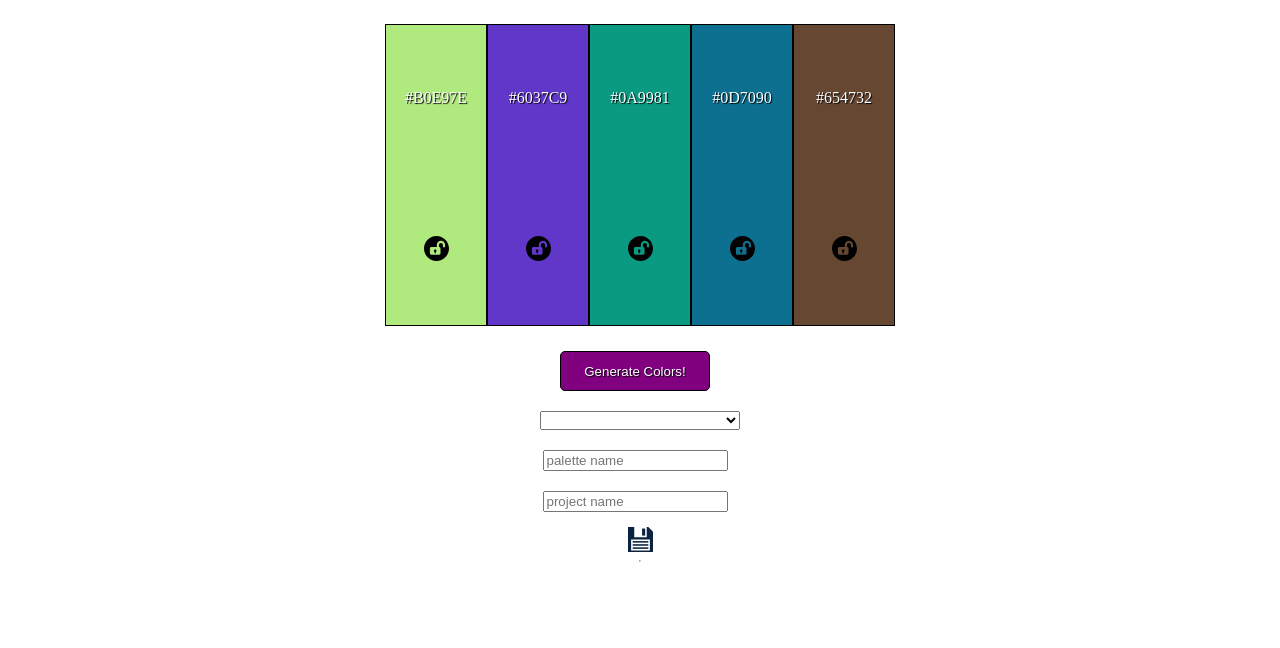
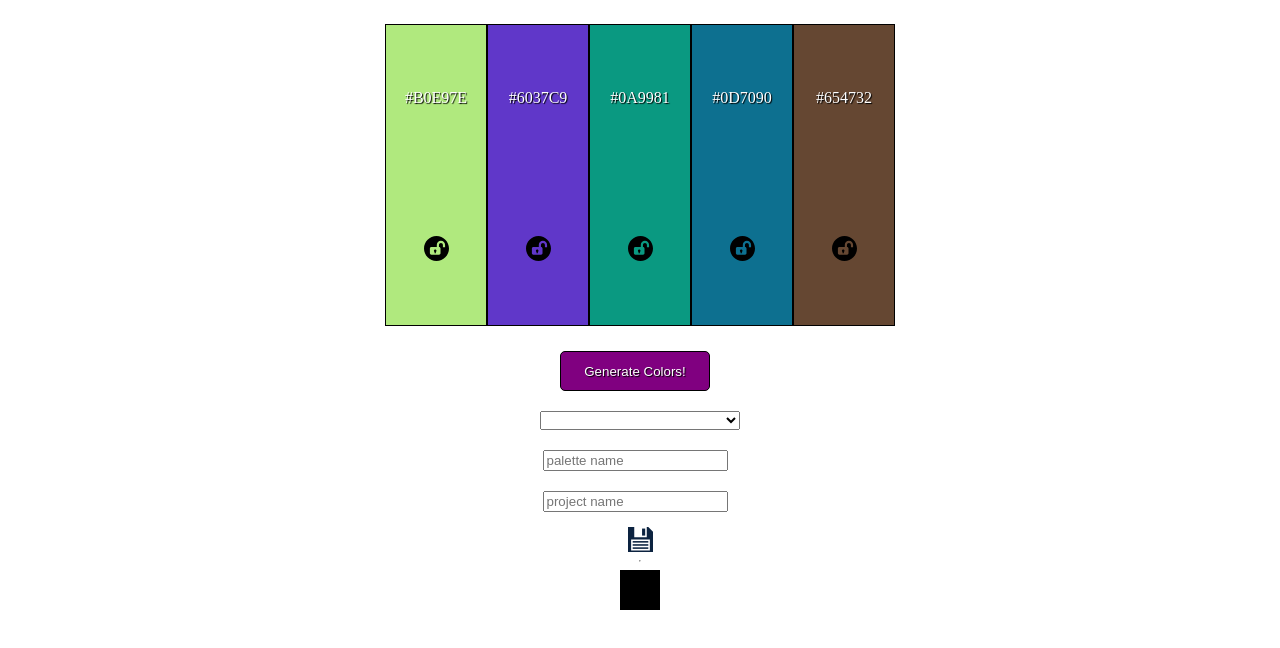
Before and after one commit to danalvarez5280/Palette-Picker, a website: page public/index.html in a window 1280 px wide. Shown: the part 78-726 px from the top of the page. Drawn offline with nearby package versions, Linux system fonts and the light colour scheme; no server answers.

Commit message:
css changes

```diff
--- a/public/CSS/style.css
+++ b/public/CSS/style.css
@@ -155,7 +155,7 @@ input {
 }
 
 #saved-projects {
-  background-color: #11ffee00;
+  background-color: #000000;
   display: flex;
   flex-direction: column;
   padding: 20px;
```
